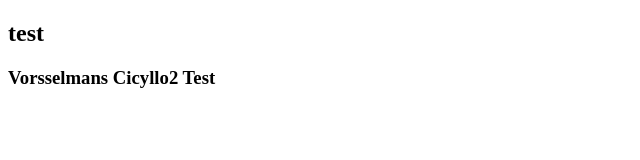
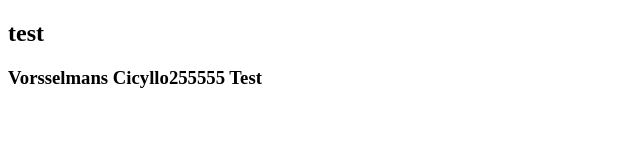
Before and after one commit to dude586/scrum, a plain HTML site: page index.html in a window 1280 px wide. Shown: the full height of the page, 0-640 px from the left. Drawn offline with Linux system fonts and the light colour scheme.

Commit message:
Testing again

```diff
--- a/index.html
+++ b/index.html
@@ -10,6 +10,6 @@
 </head>
 <body>
     <h2>test</h2>
-    <h3>Vorsselmans Cicyllo2 Test</h3>
+    <h3>Vorsselmans Cicyllo255555 Test</h3>
 </body>
 </html>
```
